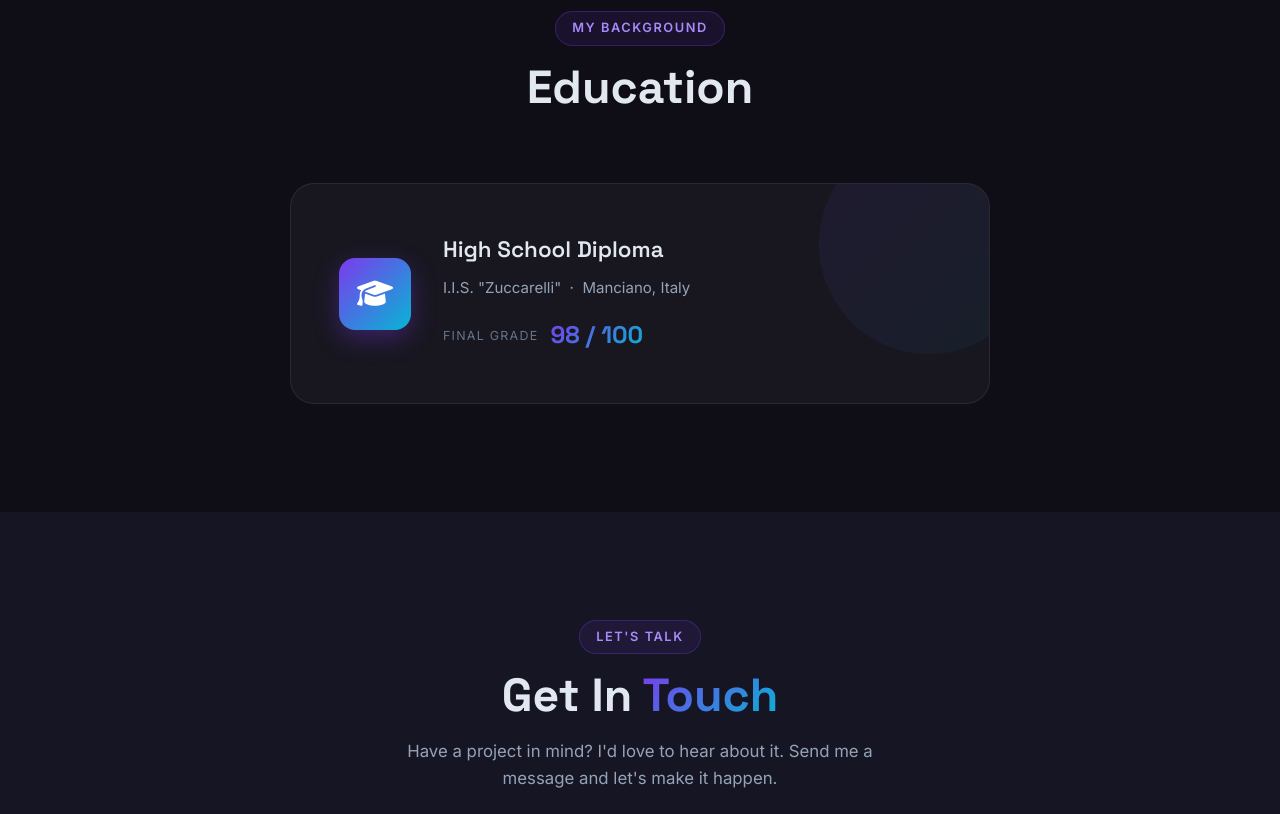
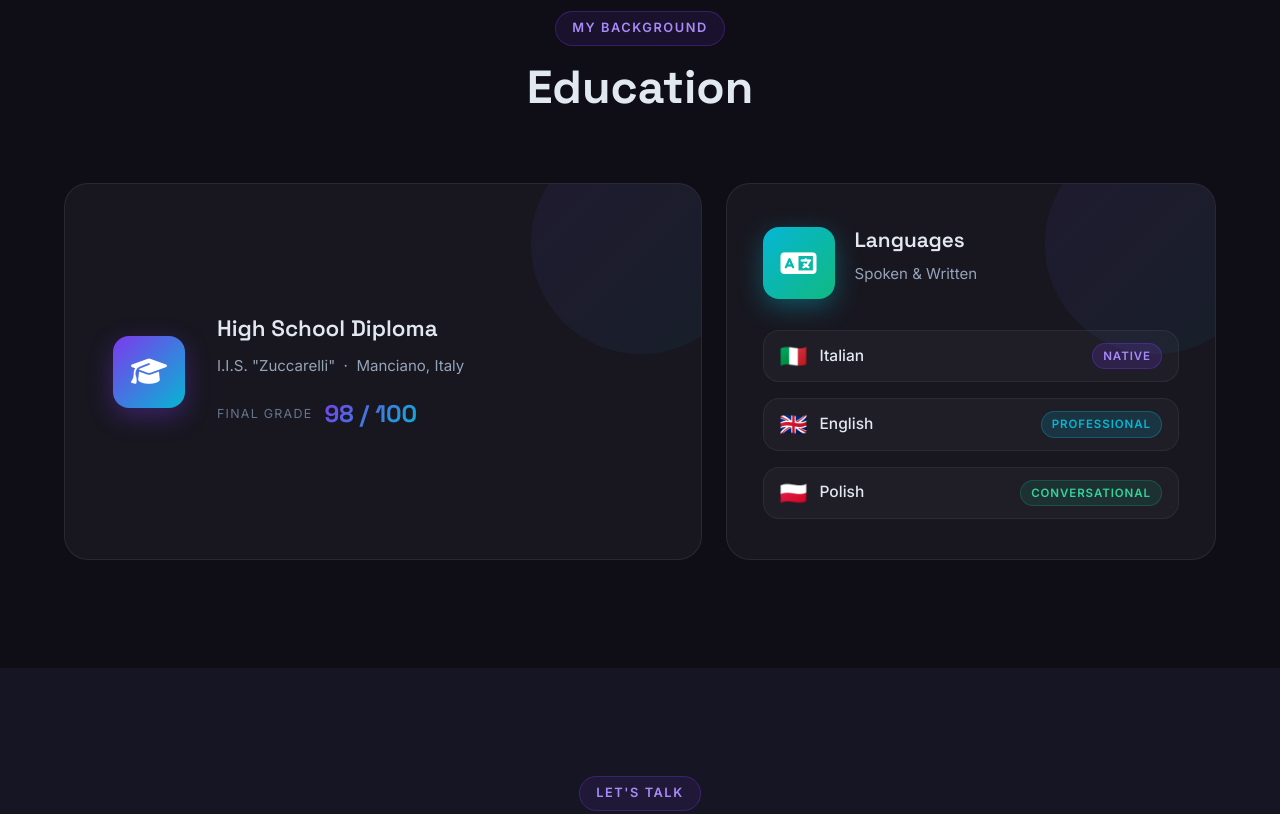
Before and after one commit to danilocappelletti/personalPortfolio, a plain HTML site: page index.html in a window 1280 px wide. Shown: the part 4320-5134 px from the top of the page. Drawn offline with Linux system fonts and the light colour scheme; animation ran at ten frames a second.

Commit message:
feat: add Languages card next to Education (IT/EN/PL)

```diff
--- a/index.html
+++ b/index.html
@@ -380,6 +380,7 @@
         <span class="section-tag" data-i18n="edu-tag">My background</span>
         <h2 class="section-title" data-i18n="edu-title">Education</h2>
       </div>
+      <div class="edu-grid">
         <div class="education-card" data-aos="fade-up">
           <div class="edu-icon"><i class="fas fa-graduation-cap"></i></div>
           <div class="edu-info">
@@ -391,6 +392,35 @@
             </div>
           </div>
           <div class="edu-decoration"></div>
+        </div>
+
+        <div class="languages-card" data-aos="fade-up" data-aos-delay="100">
+          <div class="lang-card-header">
+            <div class="edu-icon lang-icon"><i class="fas fa-language"></i></div>
+            <div>
+              <h3 data-i18n="edu-lang-title">Languages</h3>
+              <span class="edu-school" data-i18n="edu-lang-subtitle">Spoken &amp; Written</span>
+            </div>
+          </div>
+          <ul class="lang-list">
+            <li class="lang-item">
+              <span class="lang-flag">🇮🇹</span>
+              <span class="lang-name" data-i18n="edu-lang-it-name">Italian</span>
+              <span class="lang-level level-native" data-i18n="edu-lang-it-level">Native</span>
+            </li>
+            <li class="lang-item">
+              <span class="lang-flag">🇬🇧</span>
+              <span class="lang-name" data-i18n="edu-lang-en-name">English</span>
+              <span class="lang-level level-professional" data-i18n="edu-lang-en-level">Professional</span>
+            </li>
+            <li class="lang-item">
+              <span class="lang-flag">🇵🇱</span>
+              <span class="lang-name" data-i18n="edu-lang-pl-name">Polish</span>
+              <span class="lang-level level-conversational" data-i18n="edu-lang-pl-level">Conversational</span>
+            </li>
+          </ul>
+          <div class="edu-decoration"></div>
+        </div>
       </div>
     </div>
   </section>
--- a/script.js
+++ b/script.js
@@ -308,6 +308,14 @@ const i18n = {
     'edu-title':      'Education',
     'edu-diploma':    'High School Diploma',
     'edu-grade-label':'Final Grade',
+    'edu-lang-title':        'Languages',
+    'edu-lang-subtitle':     'Spoken & Written',
+    'edu-lang-it-name':      'Italian',
+    'edu-lang-it-level':     'Native',
+    'edu-lang-en-name':      'English',
+    'edu-lang-en-level':     'Professional',
+    'edu-lang-pl-name':      'Polish',
+    'edu-lang-pl-level':     'Conversational',
 
     'contact-tag':           "Let's talk",
     'contact-title':         'Get In <span class="gradient-text">Touch</span>',
@@ -358,6 +366,14 @@ const i18n = {
     'edu-title':      'Formazione',
     'edu-diploma':    'Diploma di Maturità',
     'edu-grade-label':'Voto Finale',
+    'edu-lang-title':        'Lingue',
+    'edu-lang-subtitle':     'Parlate e Scritte',
+    'edu-lang-it-name':      'Italiano',
+    'edu-lang-it-level':     'Madrelingua',
+    'edu-lang-en-name':      'Inglese',
+    'edu-lang-en-level':     'Professionale',
+    'edu-lang-pl-name':      'Polacco',
+    'edu-lang-pl-level':     'Conversazionale',
 
     'contact-tag':           'Parliamo',
     'contact-title':         '<span class="gradient-text">Contattami</span>',
--- a/style.css
+++ b/style.css
@@ -632,8 +632,15 @@ ul  { list-style: none; }
    ============================================================ */
 .education { background:var(--bg); }
 
+.edu-grid {
+  display:grid;
+  grid-template-columns:1.3fr 1fr;
+  gap:24px;
+  align-items:stretch;
+}
+
 .education-card {
-  max-width:700px; margin:0 auto;
+  max-width:none; margin:0;
   background:var(--card);
   border:1px solid var(--border);
   border-radius:var(--radius-lg);
@@ -644,6 +651,68 @@ ul  { list-style: none; }
 .education-card:hover {
   background:var(--card-h); border-color:var(--border-h);
   box-shadow:var(--glow-strong);
+}
+
+/* ── Languages card ── */
+.languages-card {
+  background:var(--card);
+  border:1px solid var(--border);
+  border-radius:var(--radius-lg);
+  padding:40px 36px;
+  display:flex; flex-direction:column; gap:28px;
+  position:relative; overflow:hidden;
+  transition: background var(--t), border-color var(--t), box-shadow var(--t);
+}
+.languages-card:hover {
+  background:var(--card-h); border-color:var(--border-h);
+  box-shadow:var(--glow-strong);
+}
+.lang-card-header {
+  display:flex; align-items:center; gap:20px;
+}
+.lang-card-header h3 {
+  font-family:var(--font-h); font-size:1.3rem; font-weight:600;
+  margin-bottom:4px;
+}
+.lang-icon {
+  background:linear-gradient(135deg, var(--secondary), #10b981) !important;
+  box-shadow:0 8px 24px rgba(6,182,212,.35) !important;
+}
+.lang-list {
+  list-style:none; display:flex; flex-direction:column; gap:16px;
+}
+.lang-item {
+  display:flex; align-items:center; gap:12px;
+  padding:12px 16px;
+  background:rgba(255,255,255,.03);
+  border:1px solid rgba(255,255,255,.06);
+  border-radius:var(--radius);
+  transition: background var(--t), border-color var(--t);
+}
+.lang-item:hover {
+  background:rgba(124,58,237,.07);
+  border-color:rgba(124,58,237,.2);
+}
+.lang-flag { font-size:1.4rem; line-height:1; flex-shrink:0; }
+.lang-name {
+  flex:1; font-weight:500; font-size:.97rem;
+}
+.lang-level {
+  font-size:.72rem; font-weight:700;
+  letter-spacing:.08em; text-transform:uppercase;
+  padding:3px 10px; border-radius:100px;
+}
+.level-native {
+  background:rgba(124,58,237,.18); color:var(--primary-light);
+  border:1px solid rgba(124,58,237,.3);
+}
+.level-professional {
+  background:rgba(6,182,212,.15); color:var(--secondary);
+  border:1px solid rgba(6,182,212,.3);
+}
+.level-conversational {
+  background:rgba(16,185,129,.12); color:#34d399;
+  border:1px solid rgba(16,185,129,.25);
 }
 .edu-decoration {
   position:absolute; right:-50px; top:-50px;
@@ -862,8 +931,11 @@ a.contact-value:hover { color:var(--primary-light); }
 
   .form-row { grid-template-columns:1fr; }
 
+  .edu-grid       { grid-template-columns:1fr; }
   .education-card { flex-direction:column; text-align:center; padding:32px 24px; }
   .edu-grade      { justify-content:center; }
+  .lang-card-header { justify-content:center; }
+  .languages-card { padding:32px 24px; }
 
   .timeline::before { left:16px; }
   .timeline-item    { padding-left:52px; }
```
Lines whose indentation alone changed are shown as unchanged.
